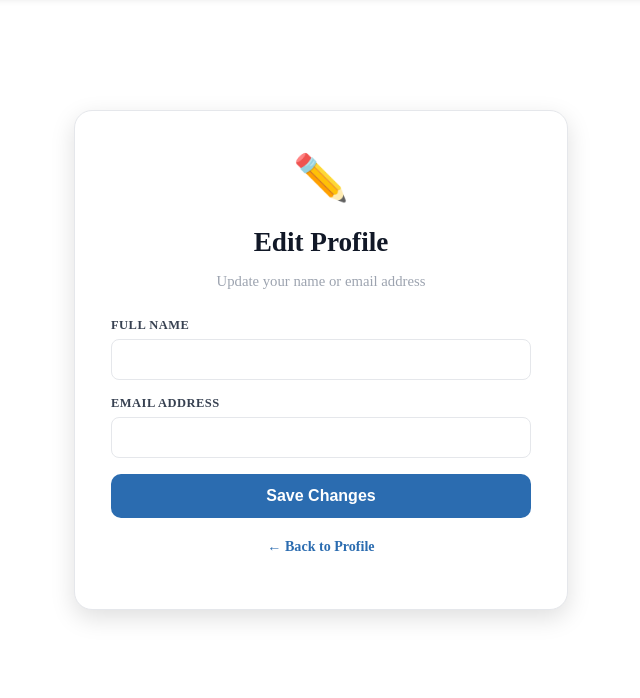
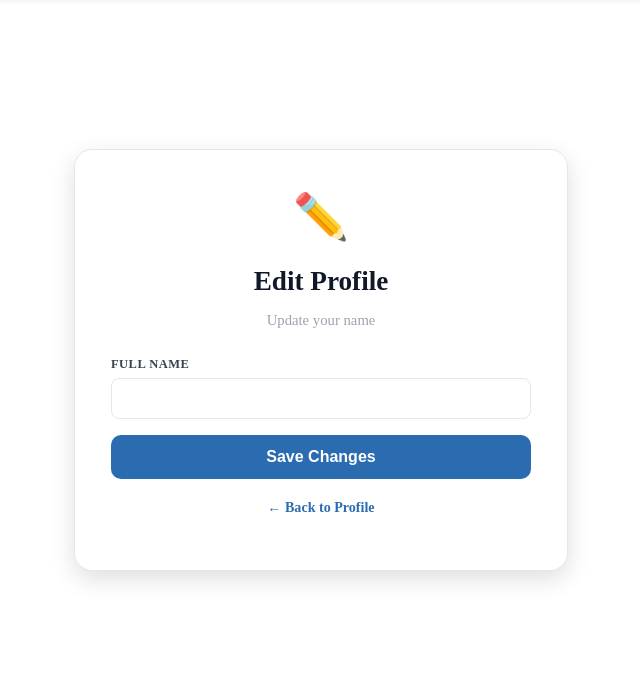
Before and after one commit to freelancherbashu-ctrl/AI39C-Group6_project-SingleVendor_E-Commerce, a Flask app: template app/templates/edit_profile.html in a window 1280 px wide. Shown: the part 81-779 px from the top of the page, without its empty margins (319-959 px from the left). Run offline with Flask 3, Linux system fonts and the light colour scheme; the template is opened without the code that fills it, so the values that code supplies are empty.

Commit message:
app/templates/edit_profile.html added

```diff
--- a/app/templates/edit_profile.html
+++ b/app/templates/edit_profile.html
@@ -1,4 +1,5 @@
 {% extends 'base.html' %}
+{%- from "macros.html" import csrf -%}
 {% block title %}Edit Profile - MeroPasal{% endblock %}
 {% block style %}
 <link rel="stylesheet" href="{{ url_for('static', filename='css/auth.css') }}">
@@ -10,20 +11,15 @@
 
     <div class="auth-logo">✏️</div>
     <h1>Edit Profile</h1>
-    <p class="auth-sub">Update your name or email address</p>
+    <p class="auth-sub">Update your name</p>
 
     <form method="POST" action="{{ url_for('auth.edit_profile') }}">
+{{ csrf() }}
 
         <div class="form-group">
             <label>Full Name</label>
             <input type="text" name="full_name"
                    value="{{ user.full_name }}" required>
-        </div>
-
-        <div class="form-group">
-            <label>Email Address</label>
-            <input type="email" name="email" readonly
-                   value="{{ user.email }}" required>
         </div>
 
         <button type="submit" class="auth-btn">Save Changes</button>
```
